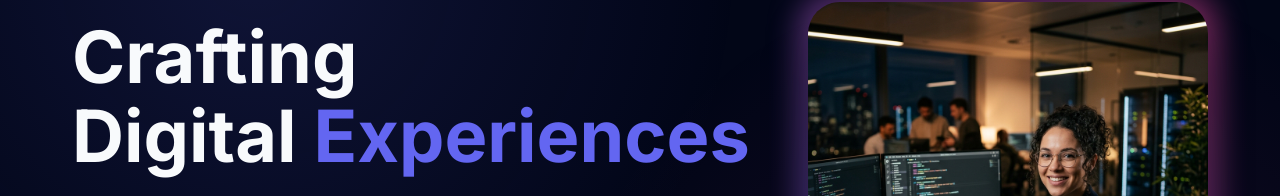
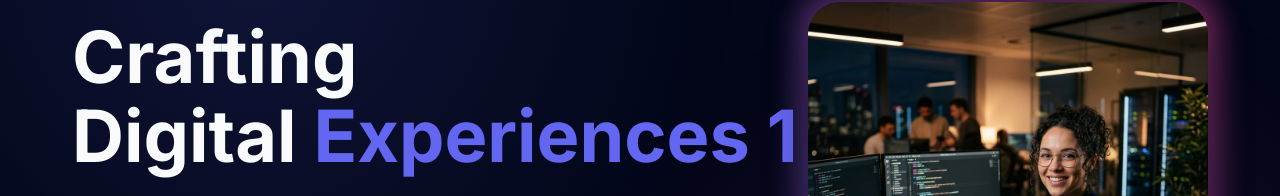
Before and after one commit to mynoorrezaofficial/test, a plain HTML site: page index.html in a window 1280 px wide. Shown: the part 198-394 px from the top of the page. Drawn offline with Linux system fonts and the light colour scheme.

Commit message:
Revert "test"
This reverts commit 00a26120e0ddea2bb627abad240fcfd17e46e807.

```diff
--- a/index.html
+++ b/index.html
@@ -27,7 +27,7 @@
         <!-- Hero Section -->
         <section class="hero animate">
             <div class="hero-text">
-                <h1>Crafting <br>Digital <span>Experiences</span></h1>
+                <h1>Crafting <br>Digital <span>Experiences 1</span></h1>
                 <p>Building high-performance, aesthetically pleasing web applications with a focus on user-centric design.</p>
                 <div style="display: flex; gap: 1rem;">
                     <a href="#projects" class="btn btn-primary">View Projects</a>
```
